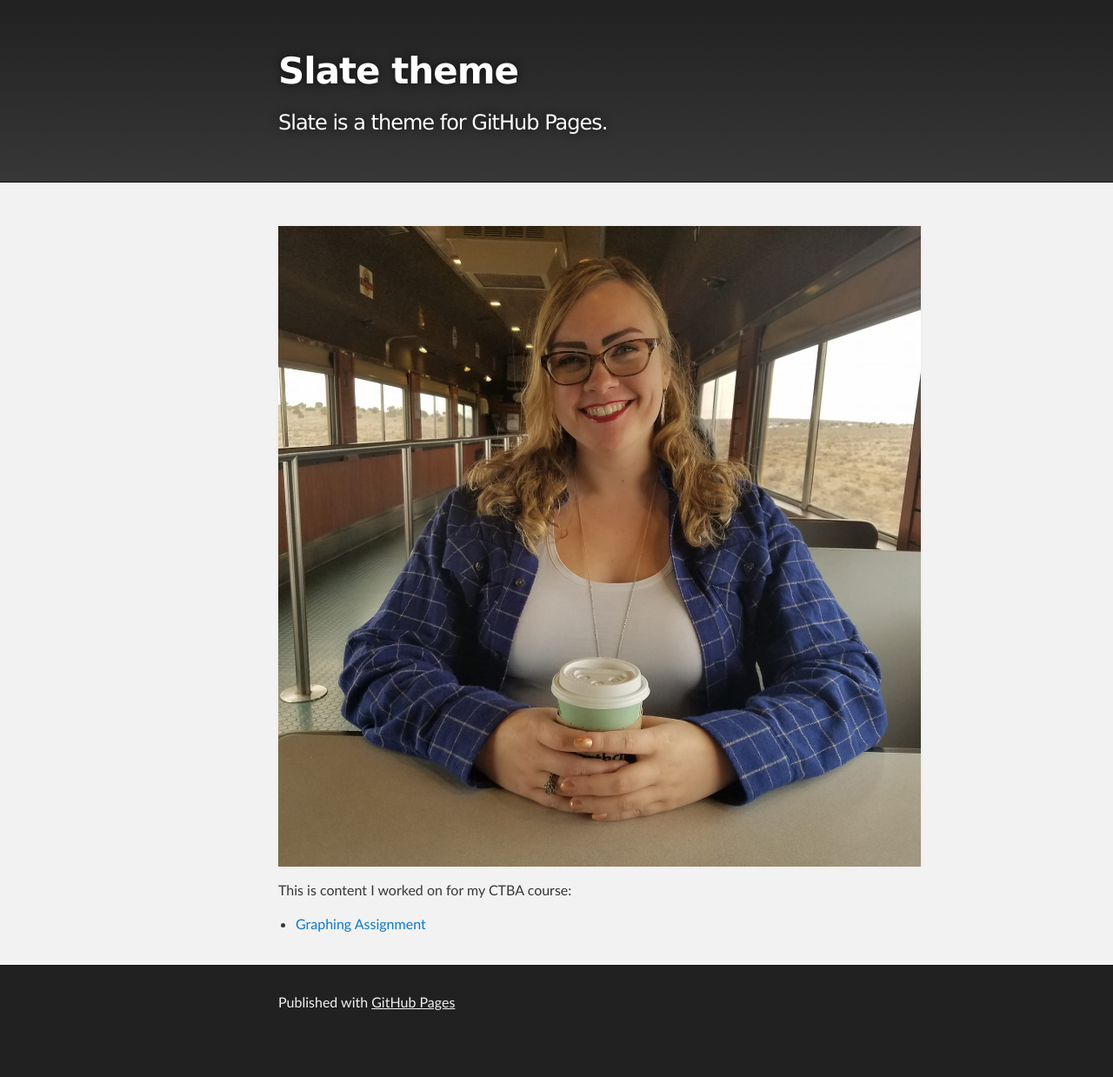
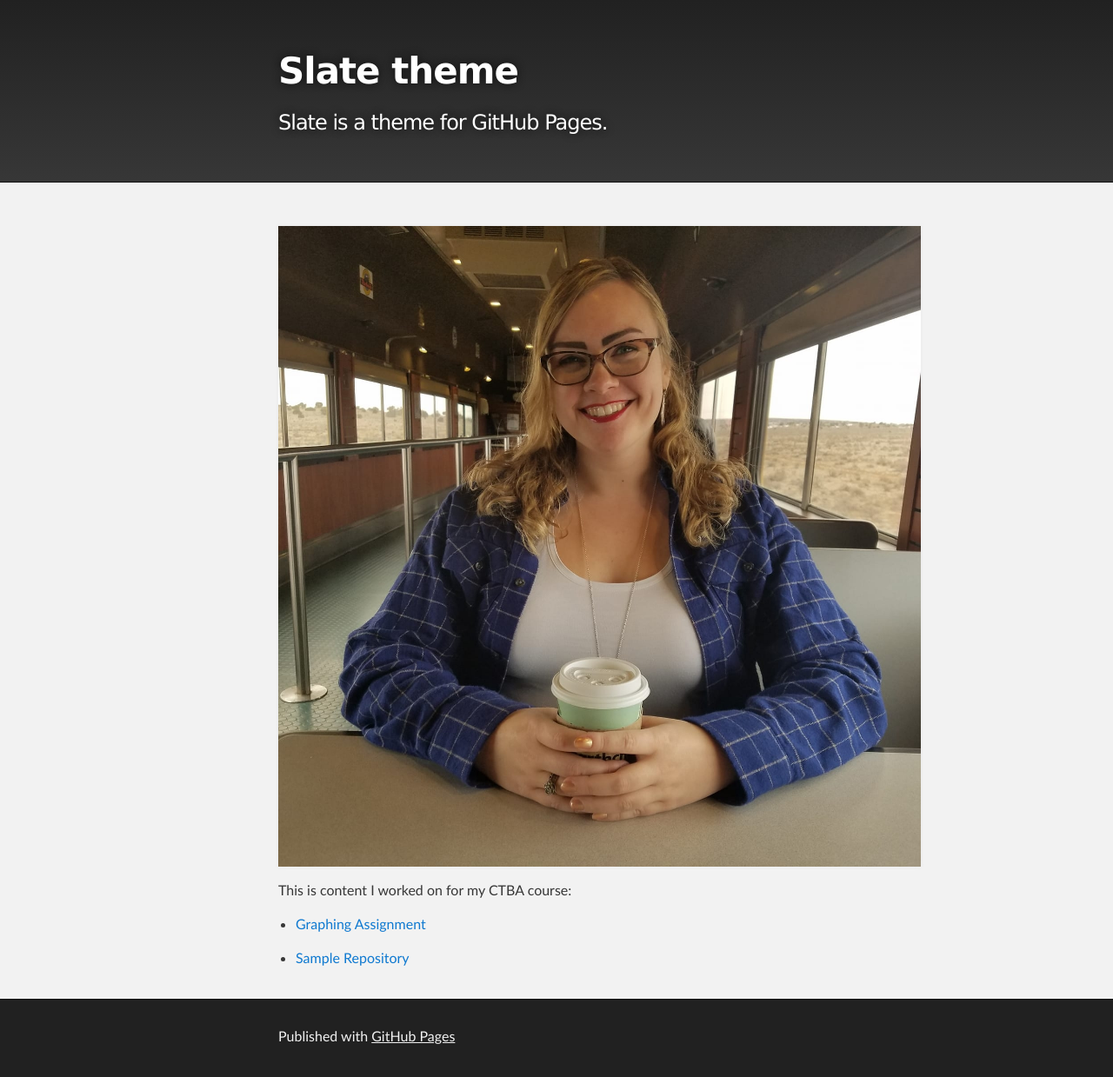
Before and after one commit to amandalem/amandalem.github.io, a Jekyll site: the page built from index.md, in a window 1280 px wide. Shown: the whole page at 87% size. Built offline with Jekyll 4.4.1, drawn with Linux system fonts in a browser that asks for light colours; our own code applies the rules of GitHub Pages for plain Markdown files; before the commit the page ends 1200 px from its top, so only the background shows below that.

Commit message:
Update index.md

```diff
--- a/index.md
+++ b/index.md
@@ -8,3 +8,5 @@
 This is content I worked on for my CTBA course:
 
 - [Graphing Assignment](/graphing/index.md)
+
+- [Sample Repository](https://github.com/amandalem/CTBA)
```
